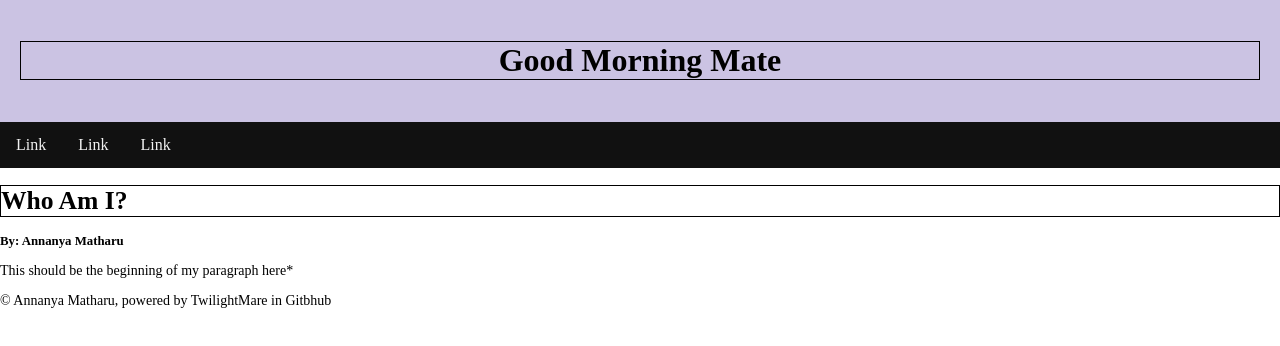
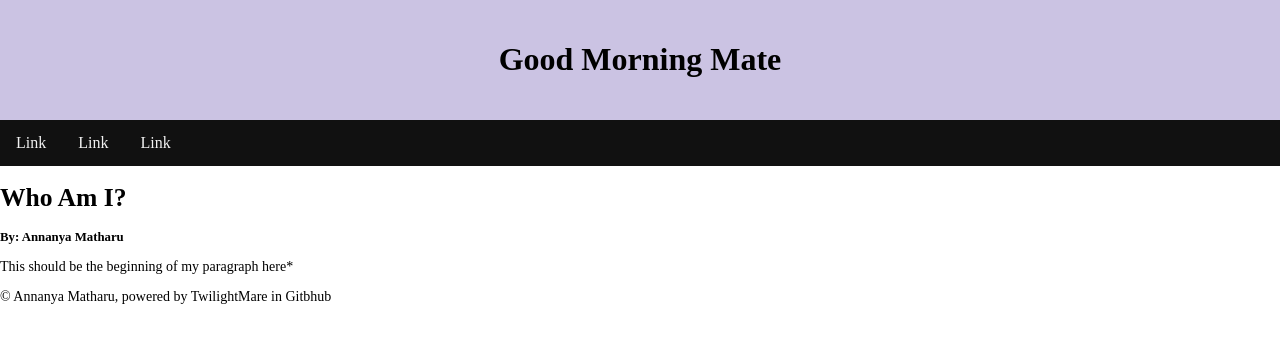
Before and after one commit to TwilightMare/Who-Am-I-github.io, a plain HTML site: page index.html in a window 1280 px wide. Drawn offline with Linux system fonts and the light colour scheme.

Commit message:
Update index.html

```diff
--- a/index.html
+++ b/index.html
@@ -71,16 +71,6 @@ body {
     <h1 style="font-size:2vw">Who Am I?</h1>
     <h2 style="font-size:1vw">By: Annanya Matharu</h2></header>
 
-    <html>
-    <head>
-    <style>
-    h1 {
-      border: 1px solid black;
-    }
-    <h1>A heading with a solid red border</h1>
-    </body>
-    </html>
-
 <html>
 <head>
 <style>
```
